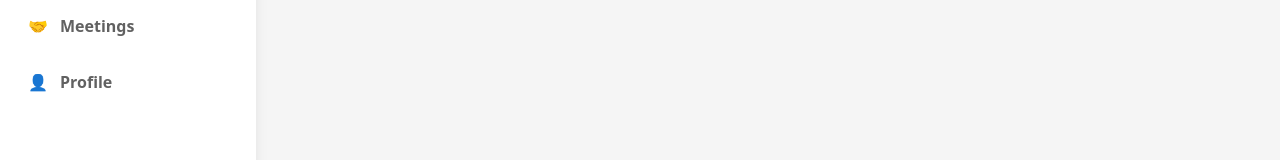
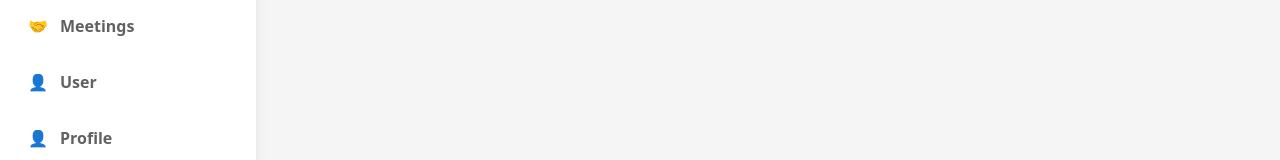
Before and after one commit to Sendiko/mycheva-dashboard, a Next.js app: page /dashboard/announcements in a window 1280 px wide. Shown: the part 318-478 px from the top of the page. Built offline with nearby package versions, Linux system fonts and the light colour scheme.

Commit message:
feat: add user page nav

```diff
--- a/app/dashboard/layout.tsx
+++ b/app/dashboard/layout.tsx
@@ -13,6 +13,7 @@ const menuItems = [
   { name: 'Roadmap', href: '/dashboard/roadmap', icon: '🗺️' },
   { name: 'Discussion Forum', href: '/dashboard/discussion', icon: '💬' },
   { name: 'Meetings', href: '/dashboard/meetings', icon: '🤝' }, // <-- Added icon
+  { name: 'User', href: '/dashboard/profile', icon: '👤' },
   { name: 'Profile', href: '/dashboard/profile', icon: '👤' },
 ];
 
```
